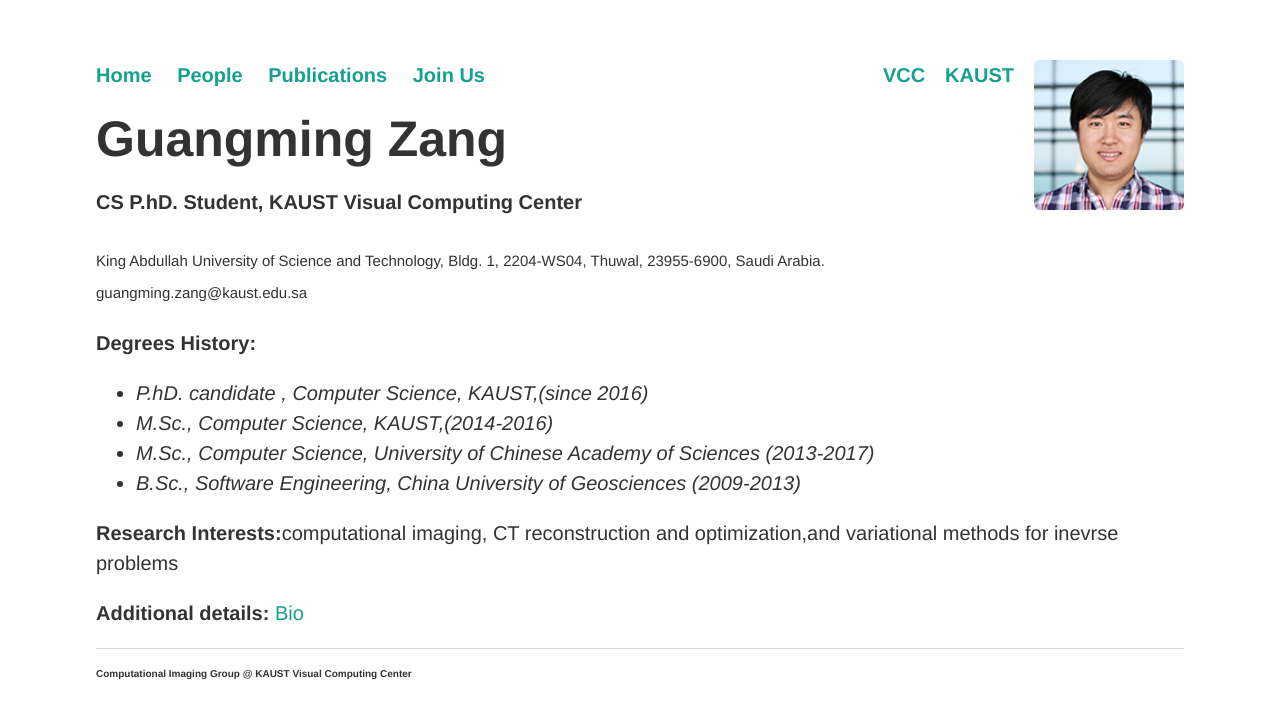
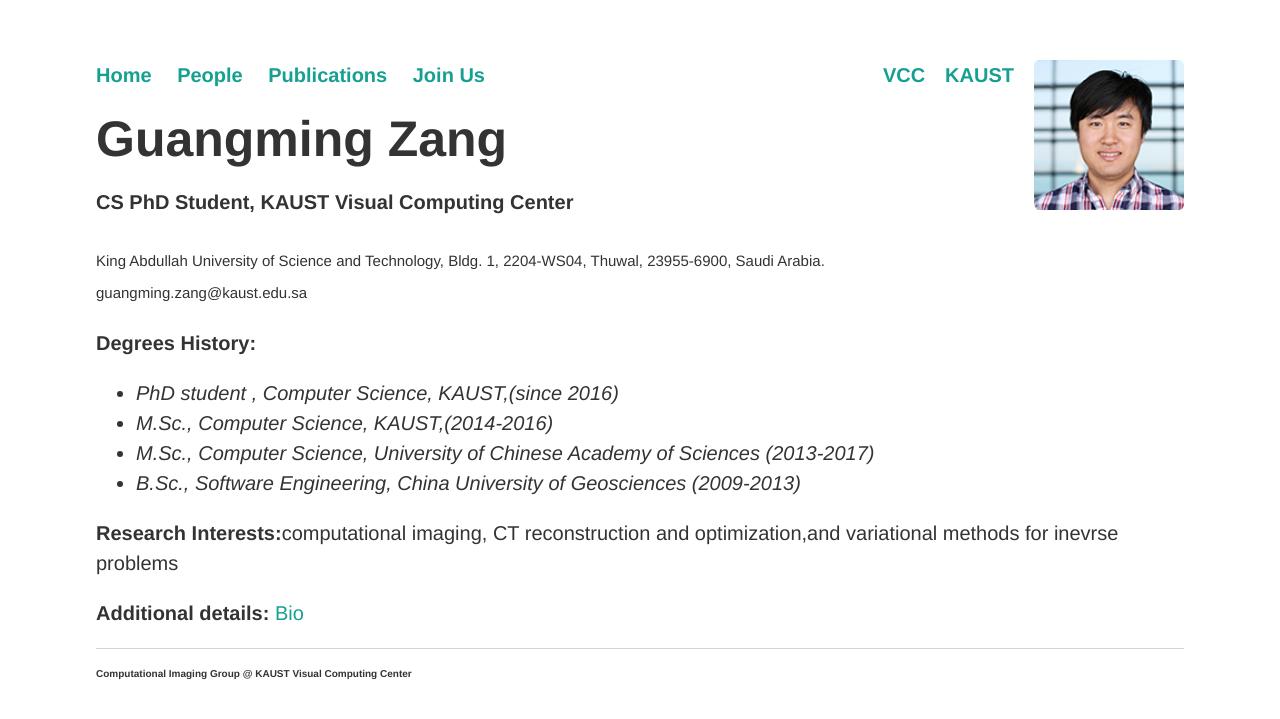
Before and after one commit to vccimaging/vccimaging.github.io, a Jekyll site: the page built from People/zangg/index.html, in a window 1280 px wide. Shown: the top 719 px of the page. Built offline with Jekyll 4.4.1, drawn with Linux system fonts in a browser that asks for light colours.

Commit message:
Update index.html

```diff
--- a/People/zangg/index.html
+++ b/People/zangg/index.html
@@ -7,13 +7,13 @@ height: 150
 ---
 
 <h1>Guangming Zang<h1>
-<h4>CS P.hD. Student, KAUST Visual Computing Center</h4>
+<h4>CS PhD Student, KAUST Visual Computing Center</h4>
 
 <span style="font-size:75%;">King Abdullah University of Science and Technology, Bldg. 1, 2204-WS04, Thuwal, 23955-6900, Saudi Arabia.<br> guangming.zang@kaust.edu.sa</span><p>
 
 <b>Degrees History:</b> <em>
 <ul>
-<li> P.hD. candidate , Computer Science, KAUST,(since 2016)</li>
+<li> PhD student , Computer Science, KAUST,(since 2016)</li>
 <li> M.Sc., Computer Science, KAUST,(2014-2016)</li>
 <li> M.Sc., Computer Science, University of Chinese Academy of Sciences (2013-2017)</li>
 <li> B.Sc.,  Software Engineering, China University of Geosciences (2009-2013)</li>
```
